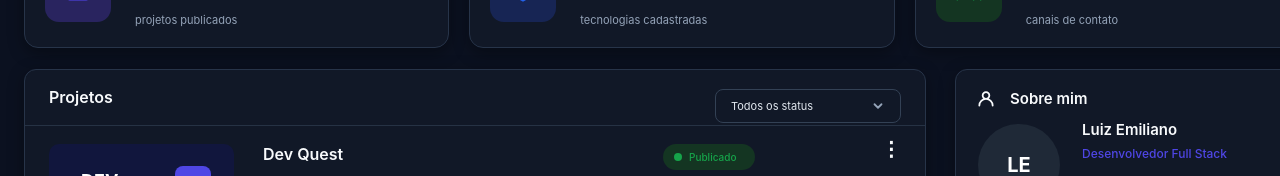
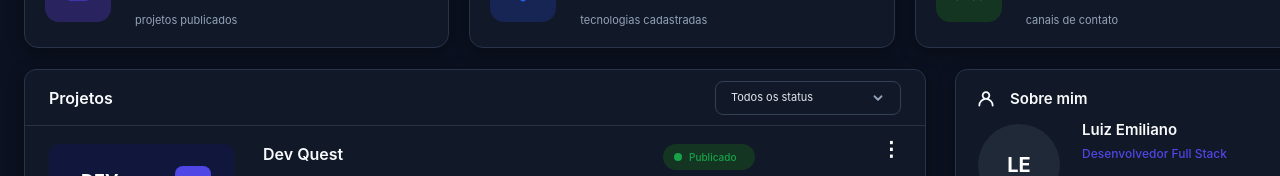
Before and after one commit to Fellypr/Portfolio, a Next.js app: page /174464Fe in a window 1280 px wide. Shown: the part 202-378 px from the top of the page. Built offline with nearby package versions, Linux system fonts and the light colour scheme.

Commit message:
fix(ProjectsPanel): ajustar alinhamento do cabeçalho no painel de projetos

```diff
--- a/src/features/dashboard/components/projects-panel.tsx
+++ b/src/features/dashboard/components/projects-panel.tsx
@@ -48,7 +48,7 @@ function StatusPill({ status }: { status: "Publicado" | "Rascunho" }) {
 export function ProjectsPanel() {
   return (
     <section className="h-[535px] w-[902px] rounded-[12px] border border-[#273449] bg-[#111827] shadow-[0_4px_16px_rgba(0,0,0,0.35)]">
-      <header className="flex h-[56px] items-start justify-between border-b border-[#263244] px-[24px] pt-[19px]">
+      <header className="flex h-[56px] items-center justify-between border-b border-[#263244] px-[24px]">
         <h2 className="text-[16px] leading-none font-semibold text-[#f8fafc]">Projetos</h2>
         <button className="flex h-[34px] w-[186px] items-center rounded-[8px] border border-[#334155] bg-[#111827] px-[15px]">
           <span className="text-[11px] leading-none text-[#e2e8f0]">Todos os status</span>
```
